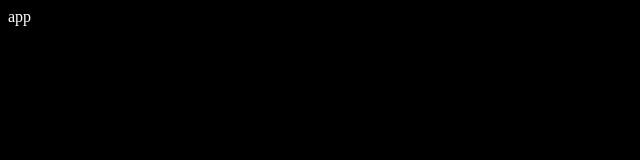
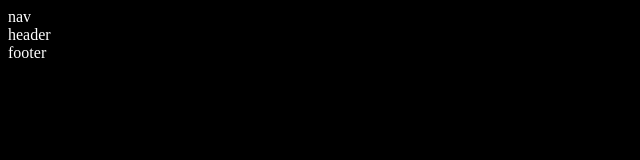
Before and after one commit to Aleenabrink93/React-Portfolio, a React (Create React App) app: page / in a window 1280 px wide. Shown: the top 160 px of the page, without its empty margins (0-640 px from the left). Built offline with nearby package versions, Linux system fonts and the light colour scheme.

Commit message:
imported nav,header and footer components

```diff
--- a/src/app.jsx
+++ b/src/app.jsx
@@ -1,9 +1,16 @@
 import React from 'react'
+import Nav from './components/nav/nav'
+import Header from './components/header/header'
+import Footer from './components/footer/footer'
 
-const app = () => {
+const App = () => {
   return (
-    <div>app</div>
+    <>
+        <Nav/>
+        <Header/>
+        <Footer/>
+    </>
   )
 }
 
-export default app
+export default App
```
